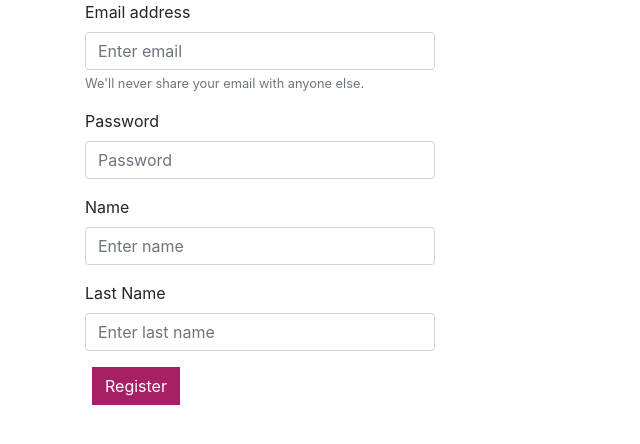
After one commit to basjakov/minigamewithphp, a PHP site: page /game/register/registerform.html in a window 1280 px wide. The commit adds this page. Shown: the top 444 px of the page, without its empty margins (0-640 px from the left). Run offline with PHP 8.4, Linux system fonts and the light colour scheme.

Commit message:
bestusers and register

```diff
--- a/check.php
+++ b/check.php
@@ -7,6 +7,7 @@
  */
     session_start();
     $_SESSION['sum'];
+
      class check{
             public function equalcheck($value,$trueanswer)
             {
--- a/css/style.css
+++ b/css/style.css
@@ -42,3 +42,7 @@
     border:2px solid #a61f67;
     -webkit-border-radius:200px;
 }
+.right_menu{
+    float: right;
+
+}
--- /dev/null
+++ b/register/registerform.html
@@ -0,0 +1,47 @@
+<!doctype html>
+<html lang="en">
+<head>
+    <meta charset="UTF-8">
+    <meta name="viewport"
+          content="width=device-width, user-scalable=no, initial-scale=1.0, maximum-scale=1.0, minimum-scale=1.0">
+    <meta http-equiv="X-UA-Compatible" content="ie=edge">
+    <title>Document</title>
+    <link rel="stylesheet" href="https://stackpath.bootstrapcdn.com/bootstrap/4.3.1/css/bootstrap.min.css" integrity="sha384-ggOyR0iXCbMQv3Xipma34MD+dH/1fQ784/j6cY/iJTQUOhcWr7x9JvoRxT2MZw1T" crossorigin="anonymous">
+    <link type="text/css" rel="stylesheet" href="../css/style.css">
+</head>
+<body>
+
+<div class="container">
+    <div class="row">
+       <div class="col-xs-12 col-sm-8 col-md-4 col-lg-4">
+            <form method="post" action="register.php">
+                <div class="form-group" >
+                    <label for="exampleInputEmail1">Email address</label>
+                    <input type="text" name="user" class="form-control " id="exampleInputEmail1" aria-describedby="emailHelp" placeholder="Enter email">
+                    <small id="emailHelp" class="form-text text-muted">We'll never share your email with anyone else.</small>
+                </div>
+                <div class="form-group">
+                    <label for="exampleInputPassword1">Password</label>
+                    <input type="password" name="pass" class="form-control" id="exampleInputPassword1" placeholder="Password">
+                </div>
+                <div class="form-group" >
+                    <label for="exampleInputname">Name</label>
+                    <input type="text" name="name" class="form-control " id="exampleInputname" aria-describedby="emailHelp" placeholder="Enter name">
+                </div>
+                <div class="form-group" >
+                    <label for="exampleInputlastname">Last Name</label>
+                    <input type="text" name="lastname" class="form-control " id="exampleInputlastname" aria-describedby="emailHelp" placeholder="Enter last name">
+                </div>
+                <input type="submit" class="btn btn-success" value="Register">
+            </form>
+        </div>
+
+    </div>
+
+</div>
+
+<script src="https://code.jquery.com/jquery-3.3.1.slim.min.js" integrity="sha384-q8i/X+965DzO0rT7abK41JStQIAqVgRVzpbzo5smXKp4YfRvH+8abtTE1Pi6jizo" crossorigin="anonymous"></script>
+<script src="https://cdnjs.cloudflare.com/ajax/libs/popper.js/1.14.7/umd/popper.min.js" integrity="sha384-UO2eT0CpHqdSJQ6hJty5KVphtPhzWj9WO1clHTMGa3JDZwrnQq4sF86dIHNDz0W1" crossorigin="anonymous"></script>
+<script src="https://stackpath.bootstrapcdn.com/bootstrap/4.3.1/js/bootstrap.min.js" integrity="sha384-JjSmVgyd0p3pXB1rRibZUAYoIIy6OrQ6VrjIEaFf/nJGzIxFDsf4x0xIM+B07jRM" crossorigin="anonymous"></script>
+</body>
+</html>
```
Also changed, not shown: db.php (added, +7 -0 lines), index.php (+16 -11 lines), leader.php (added, +16 -0 lines), login/loginform.php (+18 -0 lines), register/register.php (added, +10 -0 lines).
